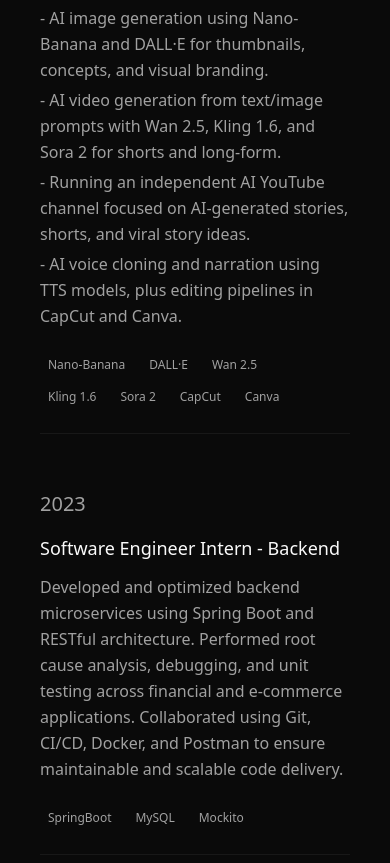
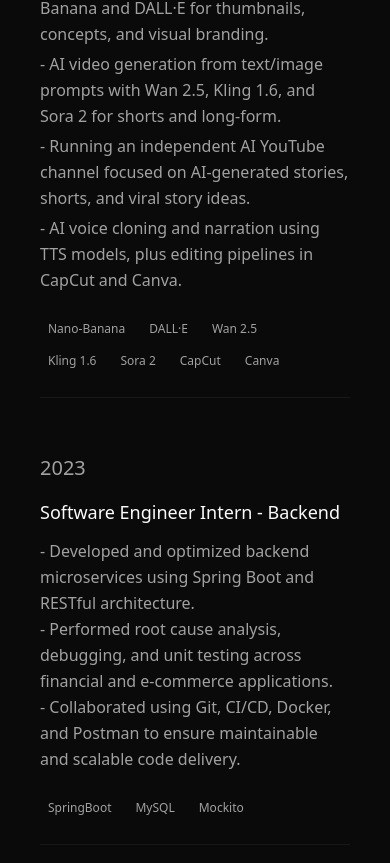
Before and after one commit to Justy-11/Jathursh, a Next.js app: page / in a window 390 px wide. Shown: the part 2354-3217 px from the top of the page. Built offline with nearby package versions, Linux system fonts and the light colour scheme.

Commit message:
update mobile responsive alignment

```diff
--- a/app/page.tsx
+++ b/app/page.tsx
@@ -329,7 +329,7 @@ export default function Home() {
           <div className="space-y-12 sm:space-y-16">
             <div className="flex flex-col sm:flex-row sm:items-end sm:justify-between gap-4">
               <h2 className="text-3xl sm:text-4xl font-light">Selected Work</h2>
-              <div className="text-sm text-muted-foreground font-mono">2023</div>
+              {/* <div className="text-sm text-muted-foreground font-mono">2023</div> */}
             </div>
 
             <div className="space-y-8 sm:space-y-12">
@@ -396,10 +396,20 @@ export default function Home() {
                     <h3 className="text-lg sm:text-xl font-medium">Software Engineer Intern - Backend</h3>
                   </div>
                   <p className="text-muted-foreground leading-relaxed max-w-lg">
-                    Developed and optimized backend microservices using Spring Boot and RESTful architecture. Performed
+                    {/* Developed and optimized backend microservices using Spring Boot and RESTful architecture. Performed
                     root cause analysis, debugging, and unit testing across financial and e-commerce applications.
                     Collaborated using Git, CI/CD, Docker, and Postman to ensure maintainable and scalable code
-                    delivery.
+                    delivery. */}
+                    <span className="block">
+                      - Developed and optimized backend microservices using Spring Boot and RESTful architecture.
+                    </span>
+                    <span className="block">
+                      - Performed root cause analysis, debugging, and unit testing across financial and e-commerce applications.
+                    </span>
+                    <span className="block">
+                      - Collaborated using Git, CI/CD, Docker, and Postman to ensure maintainable and scalable code
+                      delivery.
+                    </span>
                   </p>
                 </div>
 
```
